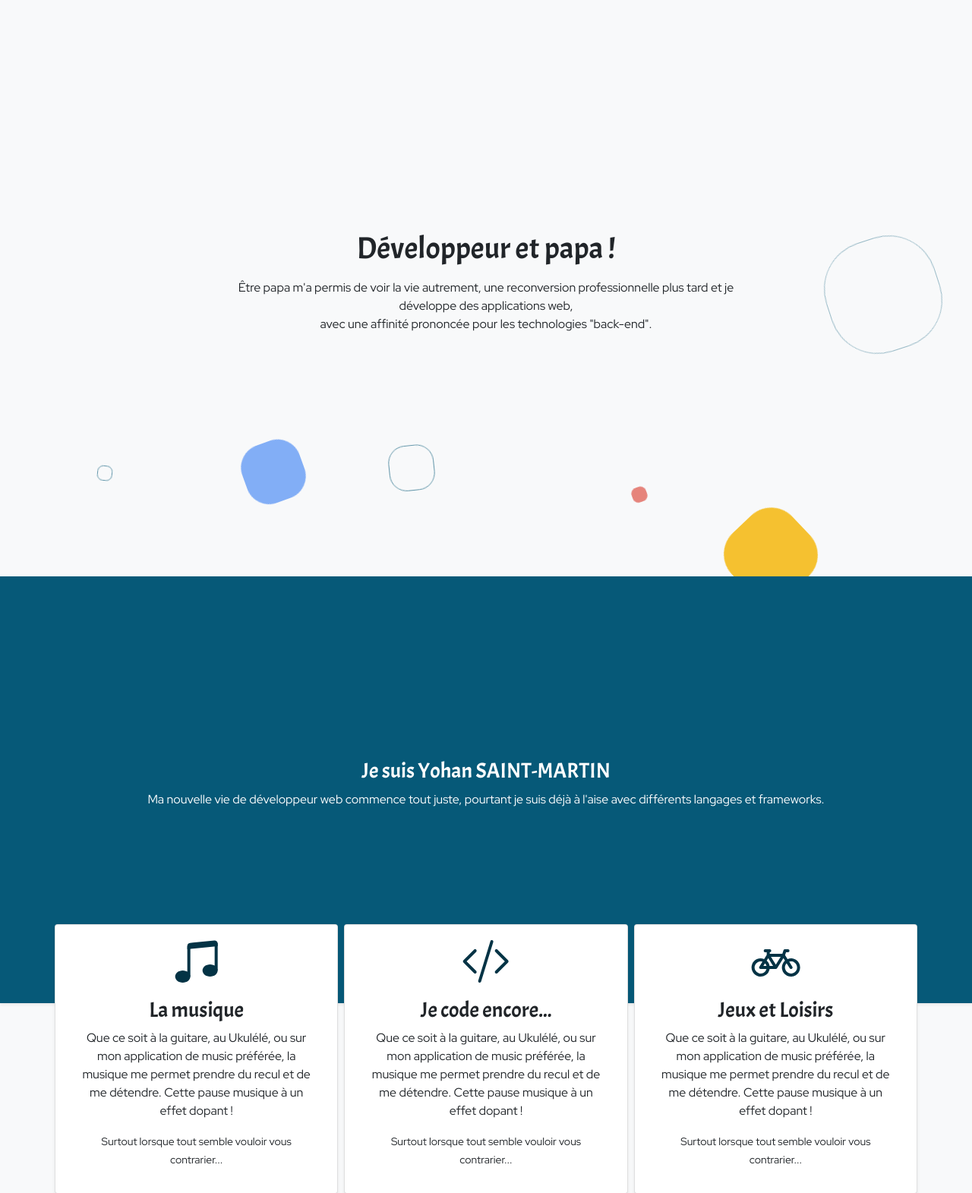
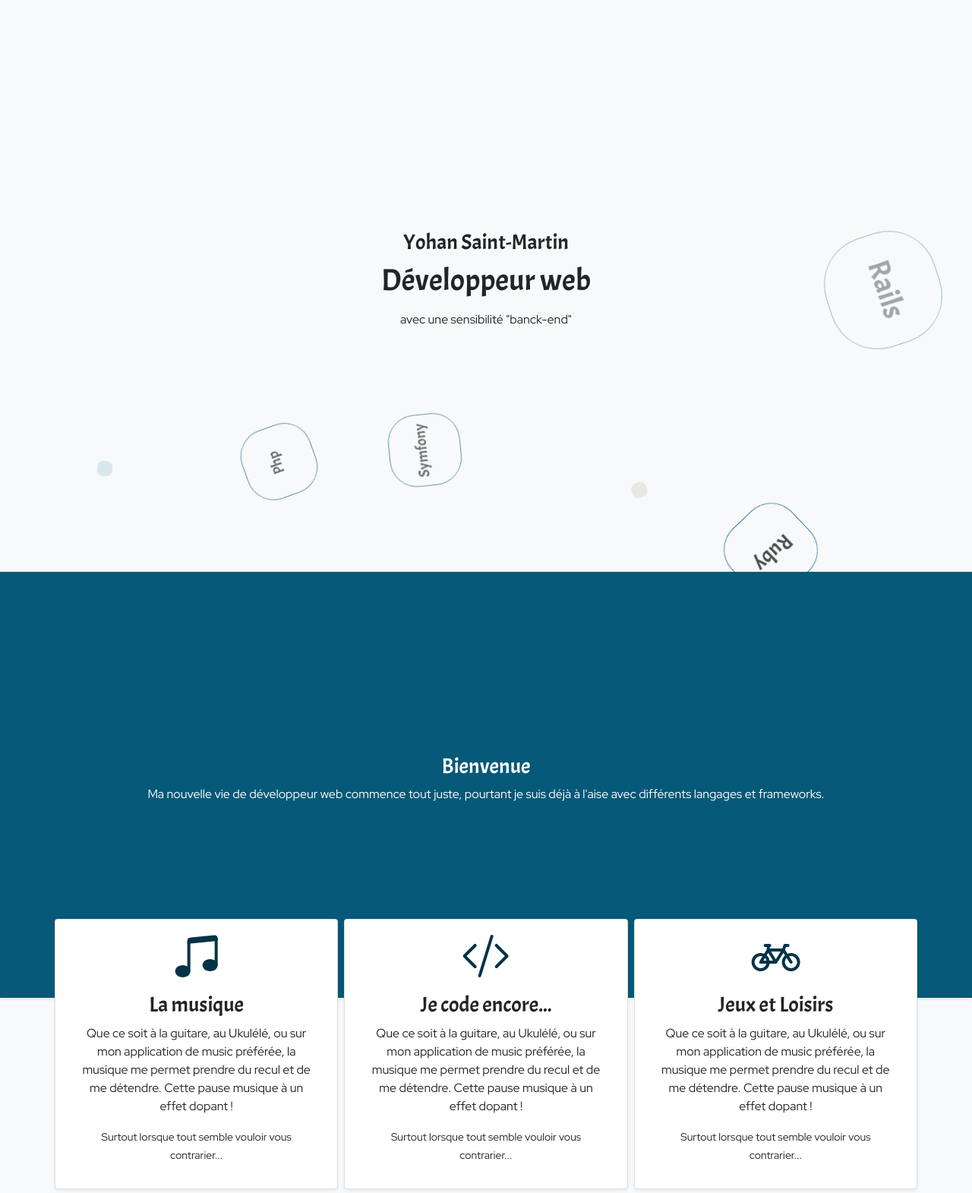
Before and after one commit to YoStM/yostm-bootstrap, a PHP site: page / in a window 1280 px wide. Shown: the part 142-1713 px from the top of the page at 76% size. Run offline with PHP 8.4, Linux system fonts and the light colour scheme.

Commit message:
Add last hero background improvments

```diff
--- a/assests/js/bubbles.js
+++ b/assests/js/bubbles.js
@@ -11,23 +11,31 @@ const colors = [
     "#c2dde6",
     "#e05915"
 ];
-bubbles[0].setAttribute('style', 'border-color: ' + colors[0] + '; ' + 'background: ' + colors[0] + ';');
-bubbles[4].setAttribute('style', 'border-color: ' + colors[1] + '; ' + 'background: ' + colors[1] + ';');
-bubbles[5].setAttribute('style', 'border-color: ' + colors[2] + '; ' + 'background: ' + colors[2] + ';');
-bubbles[6].setAttribute('style', 'border-color: ' + colors[3] + ';'  + 'background: ' + colors[3] + ';');
 
-setInterval(changebubbleColor, 15000);
+setFirstBubbleColor();
 
-function changebubbleColor() {
+setInterval(changeBubbleColor, 29000);
 
-    var bubble_indexes = setRandom_bubbleIndexes();
+function setFirstBubbleColor() {
+    var bubble_indexes = [1, 2, 4, 7, 8];
     var color_indexes = setRandom_colorIndexes();
-    resetInlineFormating();
-    for(let i = 0; i < bubble_indexes.length; i++) {
-        bubble_index = bubble_indexes[i]
-        addInlineFormating(bubble_index, i);
+    for (let i = 0; i < 5; i++) {
+        bubble_index = bubble_indexes[i];
+        color_index = color_indexes[i];
+        addInlineFormating(bubble_index, color_index);
     }
 
+}
+
+function changeBubbleColor() {
+    var bubble_indexes = [1, 2, 4, 7, 8];
+    var color_indexes = setRandom_colorIndexes();
+
+    for (let i = 0; i < 5; i++) {
+        bubble_index = bubble_indexes[i];
+        color_index = color_indexes[i];
+        addInlineFormating(bubble_index, color_index);
+    }
 }
 
 function deleteInlineFormating(bubble_index) {
@@ -38,36 +46,72 @@ function addInlineFormating(bubble_index, color_index) {
     bubbles[bubble_index].setAttribute('style', 'border-color: ' + colors[color_index] + '; ' + 'background: ' + colors[color_index] + ';');
 }
 
-function resetInlineFormating() {
-    for (let i=0; i<bubbles.length; i++) {
-        if (bubbles[i].hasAttribute('style')){
-            deleteInlineFormating(i);
-        }
-    }
-}
+// function resetInlineFormating() {
+//     for (let i = 0; i < bubbles.length; i++) {
+//         if (bubbles[i].hasAttribute('style')) {
+//             deleteInlineFormating(i);
+//         }
+//     }
+// }
 
-function setRandom_bubbleIndexes() {
-    let random_indexes = [];
-    bubble_index = bubbles[Math.floor(Math.random()*bubbles.length)];
-    if (bubble_index === bubbles[0]) {
-        random_indexes = [0,3,4,8,9];
-    } else if (bubble_index <= 5) {
-        random_indexes = [1,2,5,6,7];
-    } else {
-        random_indexes = [2,3,5,6,9];
-    }
-    return random_indexes;
-}
+// 1: 12s & 2s delay,
+// 2: 19s & 4s delay,
+// 4: 19s & 0s delay,
+// 7: 45s & 15s delay,
+// 8: 35s & 2s delay
+// function setRandom_bubbleIndexes() {
+//     let random_indexes = [];
+//     bubble_index = bubbles[Math.floor(Math.random() * bubbles.length)];
+//     if (bubble_index === bubbles[0]) {
+//         random_indexes = [0, 3, 4, 8, 9];
+//     } else if (bubble_index <= 5) {
+//         random_indexes = [1, 2, 5, 6, 7];
+//     } else {
+//         random_indexes = [2, 3, 5, 6, 9];
+//     }
+//     return random_indexes;
+// }
+// function setBubbleIndexes() {
+//     const bubble_indexes = [1, 2, 4, 7, 8];
+//     return bubble_indexes;
+// }
 
 function setRandom_colorIndexes() {
     let random_indexes = [];
-    color_index = colors[Math.floor(Math.random()*colors.length)];
-    if (color_index === bubbles[0]) {
-        random_indexes = [0,3,4,8,9];
-    } else if (color_index <= 5) {
-        random_indexes = [1,2,5,6,7];
-    } else {
-        random_indexes = [2,3,5,6,9];
+    color_index = Math.floor(Math.random() * colors.length);
+    switch (color_index) {
+        case 0:
+            random_indexes = [1, 4, 6, 9, 0];
+            break;
+        case 1:
+            random_indexes = [2, 5, 7, 3, 1];
+            break;
+        case 2:
+            random_indexes = [3, 8, 6, 5, 2];
+            break;
+        case 3:
+            random_indexes = [4, 2, 7, 5, 3];
+            break;
+        case 4:
+            random_indexes = [5, 9, 8, 1, 4];
+            break;
+        case 5:
+            random_indexes = [6, 2, 3, 9, 5];
+            break;
+        case 6:
+            random_indexes = [7, 5, 1, 2, 6];
+            break;
+        case 7:
+            random_indexes = [8, 3, 4, 6, 7];
+            break;
+        case 8:
+            random_indexes = [9, 7, 5, 4, 8];
+            break;
+        case 9:
+            random_indexes = [0, 2, 6, 3, 9];
+            break;
     }
-    return random_indexes.reverse;
+    console.log(color_index);
+    console.log(random_indexes);
+    return random_indexes;
 }
--- a/assests/stylesheets/custom.css
+++ b/assests/stylesheets/custom.css
@@ -31,27 +31,27 @@ body {
     overflow: hidden;
 }
 
-#bubbles li {
+#bubbles div {
+    display: flex;
+    justify-content: center;
+    align-items: center;
     position: absolute;
-    display: block;
     list-style: none;
-    width: 20px;
-    height: 20px;
     border: 1.5px solid #065978;
     /* background: #065978; */
     animation: animate 19s linear infinite;
     bottom: -175px;
 }
 
-#bubbles li:nth-child(1){
+#bubbles div:nth-child(1){
     left: 25%;
-    width: 80px;
-    height: 80px;
+    width: 95px;
+    height: 95px;
     animation-delay: 0s;
 }
 
 
-#bubbles li:nth-child(2){
+#bubbles div:nth-child(2){
     left: 10%;
     width: 20px;
     height: 20px;
@@ -59,43 +59,43 @@ body {
     animation-duration: 12s;
 }
 
-#bubbles li:nth-child(3){
+#bubbles div:nth-child(3){
     left: 70%;
     width: 20px;
     height: 20px;
     animation-delay: 4s;
 }
 
-#bubbles li:nth-child(4){
+#bubbles div:nth-child(4){
     left: 40%;
-    width: 60px;
-    height: 60px;
+    width: 95px;
+    height: 95px;
     animation-delay: 0s;
     animation-duration: 18s;
 }
 
-#bubbles li:nth-child(5){
+#bubbles div:nth-child(5){
     left: 65%;
     width: 20px;
     height: 20px;
     animation-delay: 0s;
 }
 
-#bubbles li:nth-child(6){
+#bubbles div:nth-child(6){
     left: 75%;
     width: 110px;
     height: 110px;
     animation-delay: 3s;
 }
 
-#bubbles li:nth-child(7){
+#bubbles div:nth-child(7){
     left: 35%;
     width: 150px;
     height: 150px;
     animation-delay: 7s;
 }
 
-#bubbles li:nth-child(8){
+#bubbles div:nth-child(8){
     left: 50%;
     width: 25px;
     height: 25px;
@@ -103,7 +103,7 @@ body {
     animation-duration: 45s;
 }
 
-#bubbles li:nth-child(9){
+#bubbles div:nth-child(9){
     left: 20%;
     width: 15px;
     height: 15px;
@@ -111,7 +111,7 @@ body {
     animation-duration: 35s;
 }
 
-#bubbles li:nth-child(10){
+#bubbles div:nth-child(10){
     left: 85%;
     width: 150px;
     height: 150px;
--- a/index.html
+++ b/index.html
@@ -48,28 +48,37 @@
         </nav>
         <div id="hero-banner">
             <!-- Hero Banner -->
-            <h1 class="mb-3 text-center">Développeur et papa !</h1>
-            <p class="text-center">Être papa m'a permis de voir la vie autrement, une reconversion
-                professionnelle plus tard et je développe des applications web,<br />avec une affinité prononcée pour
-                les technologies "back-end".</p>
-            <ul id="bubbles">
-                <li></li>
-                <li></li>
-                <li></li>
-                <li></li>
-                <li></li>
-                <li></li>
-                <li></li>
-                <li></li>
-                <li></li>
-                <li></li>
-            </ul>
+            <h1 class="text-center h3">Yohan Saint-Martin</h1>
+            <h2 class="mb-3 text-center h1">Développeur web</h3>
+                <p class="text-center">avec une sensibilité "banck-end"</p>
+                <div id="bubbles">
+                    <div>
+                        <h3 class="fs-5">Php</h3>
+                    </div>
+                    <div></div>
+                    <div></div>
+                    <div>
+                        <h3 class="fs-5">Symfony</h3>
+                    </div>
+                    <div></div>
+                    <div>
+                        <h3 class="fs-3">Ruby</h3>
+                    </div>
+                    <div>
+                        <h3 class="fs-2">Sql</h3>
+                    </div>
+                    <div></div>
+                    <div></div>
+                    <div>
+                        <h3 class="fs-1">Rails</h3>
+                    </div>
+                </div>
         </div>
     </header>
     <main>
         <!-- Greetings -->
         <section class="bio text-center canard-blue shadow-sm">
-            <h2 class="fs-3">Je suis Yohan SAINT-MARTIN</h2>
+            <h2 class="fs-3">Bienvenue</h2>
             <p>Ma nouvelle vie de développeur web commence tout juste, pourtant je suis déjà à l'aise avec
                 différents
                 langages et frameworks.</p>
@@ -270,6 +279,10 @@
     </main>
     <!-- Scripts if any -->
     <script src="./assests/js/bubbles.js"></script>
+
+    <!-- Add Some sort of easter egg -->
+    <!-- lunette ascii art -->
+
 </body>
 
 </html>
```
Lines whose indentation alone changed are shown as unchanged.
